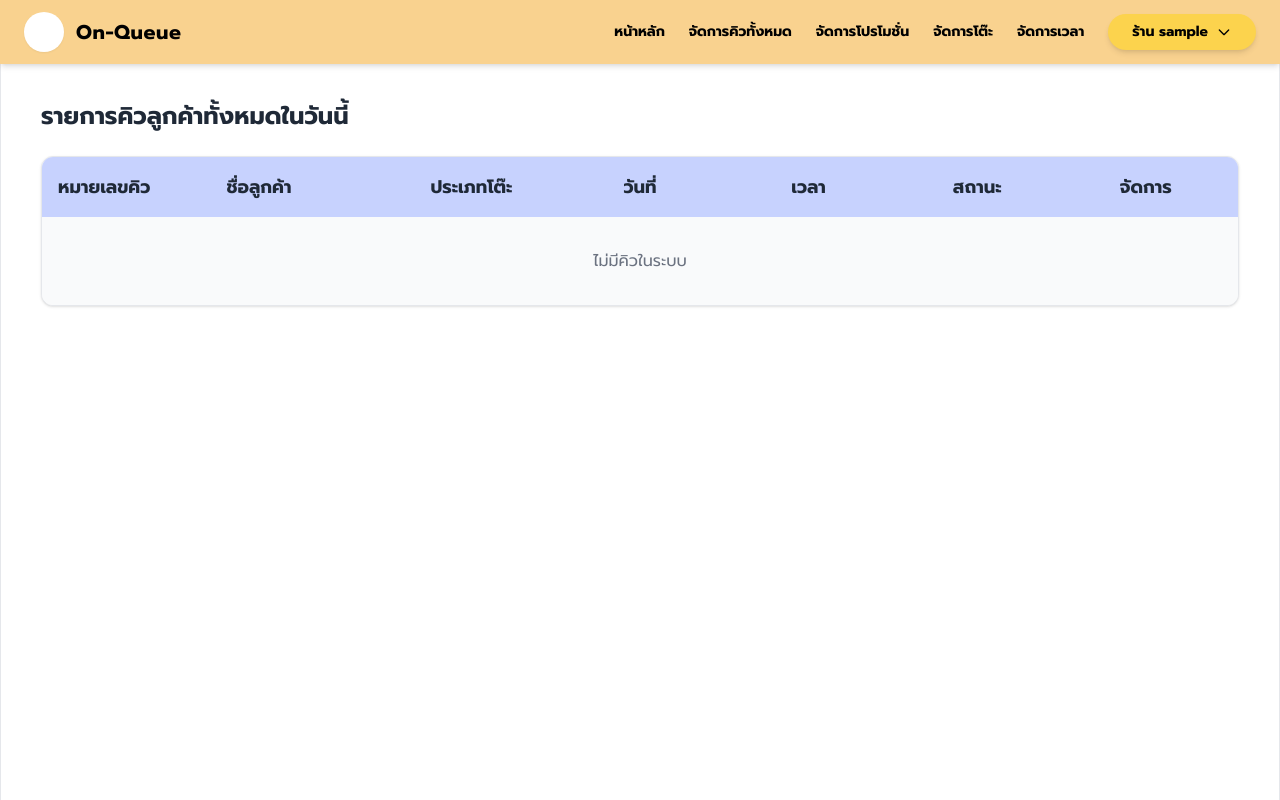
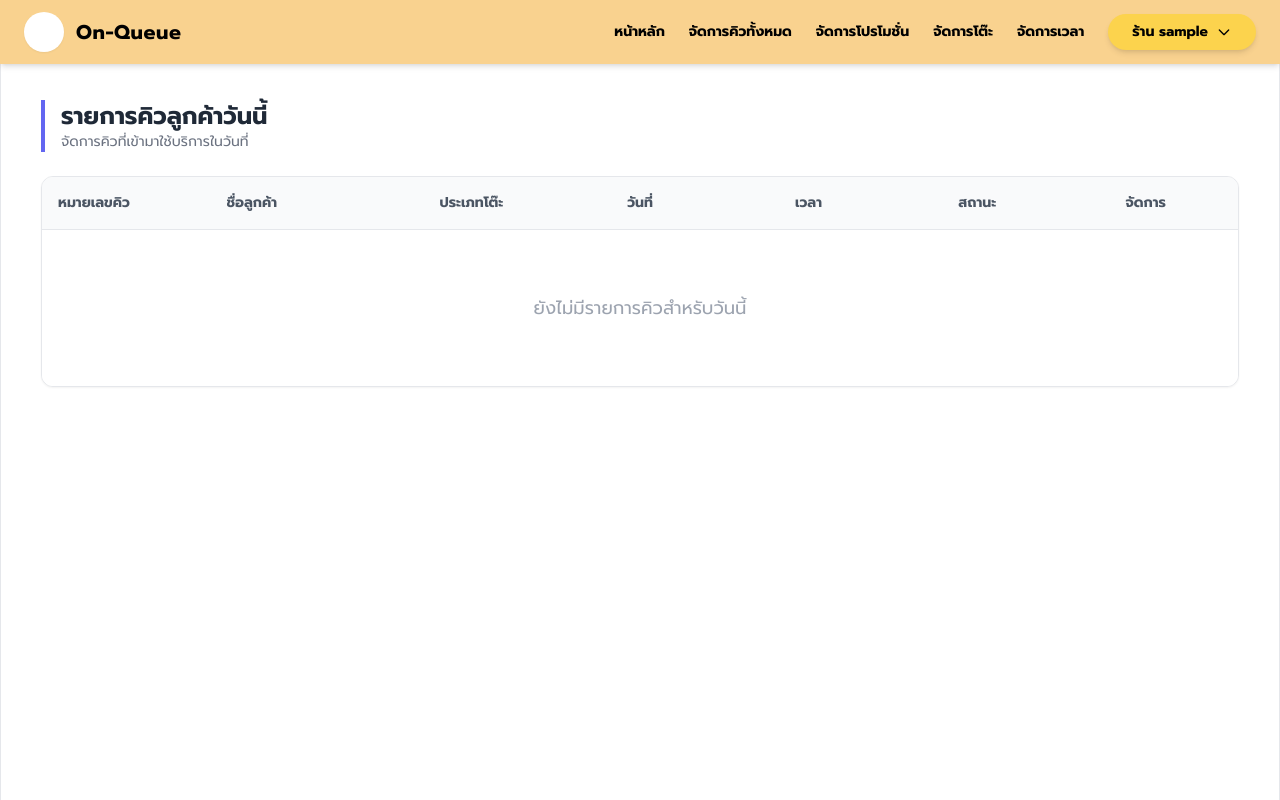
Before and after one commit to 65070196/project, a Django app: page /home/s/ in a window 1280 px wide. Run offline with Django 5.2, Linux system fonts and the light colour scheme; a user stored in the database is signed in; tables that the repository leaves empty hold one stand-in row (values such as "Sample post"); some libraries are stand-ins or nearby versions.

Commit message:
fix code

```diff
--- a/smartqueue/templates/home_shop.html
+++ b/smartqueue/templates/home_shop.html
@@ -6,16 +6,16 @@
   <div class="bg-white w-full max-w-[1440px] h-full shadow-2xl border-x overflow-y-auto no-scrollbar">
     <div class="p-6 md:p-10 pb-24">
 
-      <div class="mb-6">
-        <h2 class="text-2xl font-bold text-gray-800">รายการคิวลูกค้าทั้งหมดในวันนี้</h2>
+      <div class="mb-6 border-l-4 border-indigo-500 pl-4">
+        <h2 class="text-2xl font-bold text-gray-800">รายการคิวลูกค้าวันนี้</h2>
+        <p class="text-sm text-gray-500">จัดการคิวที่เข้ามาใช้บริการในวันที่ {{ "now"|date:"d M Y" }}</p>
       </div>
 
-      <div class="bg-white rounded-xl overflow-hidden shadow border border-gray-200">
-
+      <div class="bg-white rounded-xl overflow-hidden shadow-sm border border-gray-200">
         <div class="w-full overflow-x-auto">
           <div class="min-w-[900px]">
 
-            <div class="grid grid-cols-7 gap-4 bg-indigo-200 text-lg font-bold text-gray-800 px-4 py-4">
+            <div class="grid grid-cols-7 gap-4 bg-gray-50 text-sm font-bold text-gray-600 px-4 py-4 border-b border-gray-200">
               <div class="truncate">หมายเลขคิว</div>
               <div class="truncate">ชื่อลูกค้า</div>
               <div class="truncate text-center">ประเภทโต๊ะ</div>
@@ -26,79 +26,89 @@
             </div>
 
             {% for queue in queues %}
-            <div class="grid grid-cols-7 gap-4 items-center px-4 py-5 text-base bg-gray-100 border-b border-white hover:bg-gray-200 transition-colors">
+            <div class="grid grid-cols-7 gap-4 items-center px-4 py-4 text-sm bg-white border-b border-gray-50 hover:bg-blue-50/30 transition-colors">
 
-              <div class="font-bold text-gray-800 truncate">
+              <div class="font-bold text-gray-800">
                 #{{ queue.queue_id }}
               </div>
 
-              <div class="font-bold text-gray-800 truncate" title="{{ queue.customer.auth.first_name }} {{ queue.customer.auth.last_name }}">
+              <div class="font-bold text-gray-800 truncate">
                 {{ queue.customer.auth.first_name }} {{ queue.customer.auth.last_name }}
               </div>
 
-              <div class="font-bold text-gray-700 text-center truncate" title="{{ queue.table.name|default:'ไม่ได้ระบุ' }}">
+              <div class="text-gray-600 text-center truncate">
                 {{ queue.table.name|default:"ไม่ได้ระบุ" }}
               </div>
 
-              <div class="font-bold text-gray-700 text-center truncate">
-                {{ queue.queue_time|date:"d/m/Y" }}
+              <div class="text-gray-600 text-center">
+                {{ queue.queue_date|date:"d/m/Y" }}
               </div>
 
-              <div class="font-bold text-gray-700 text-center truncate">
+              <div class="text-gray-700 font-semibold text-center">
                 {{ queue.queue_time|date:"H:i" }} น.
               </div>
 
               <div class="text-center">
                 {% if queue.status == 'doing' %}
-                  <span class="px-3 py-1.5 text-sm rounded-full bg-yellow-100 text-yellow-700 font-bold border border-yellow-200 whitespace-nowrap">
-                    ⏳ {{ queue.get_status_display }}
+                  <span class="px-3 py-1 text-xs rounded-full bg-yellow-100 text-yellow-700 font-bold border border-yellow-200">
+                    ⏳ กำลังทำ
                   </span>
                 {% elif queue.status == 'done' %}
-                  <span class="px-3 py-1.5 text-sm rounded-full bg-green-100 text-green-700 font-bold border border-green-200 whitespace-nowrap">
-                    ✅ {{ queue.get_status_display }}
+                  <span class="px-3 py-1 text-xs rounded-full bg-green-100 text-green-700 font-bold border border-green-200">
+                    ✅ เสร็จสิ้น
                   </span>
                 {% elif queue.status == 'cancel' %}
-                  <span class="px-3 py-1.5 text-sm rounded-full bg-red-100 text-red-700 font-bold border border-red-200 whitespace-nowrap">
-                    ❌ {{ queue.get_status_display }}
+                  <span class="px-3 py-1 text-xs rounded-full bg-red-100 text-red-700 font-bold border border-red-200">
+                    ❌ ยกเลิก
+                  </span>
+                {% else %}
+                  <span class="px-3 py-1 text-xs rounded-full bg-blue-100 text-blue-700 font-bold border border-blue-200">
+                    🕒 รอคิว
                   </span>
                 {% endif %}
               </div>
 
               <div class="flex justify-center gap-2">
-                <a href="{% url 'edit-queue' q.queue_id %}?next=today" class="...">แก้ไขสถานะ</a>
-                <button onclick="openDelete(`{% url 'queue-delete' queue.queue_id %}`)" class="px-3 py-1.5 bg-[#df4141] hover:bg-red-600 text-white rounded-lg text-sm font-bold shadow-sm transition-colors whitespace-nowrap">
+                <a href="{% url 'queue-edit' queue.queue_id %}?next=today"
+                   class="px-3 py-1.5 bg-indigo-600 hover:bg-indigo-700 text-white rounded-lg text-xs font-bold transition-colors">
+                  แก้ไขสถานะ
+                </a>
+                <button onclick="openDelete(`{% url 'queue-delete' queue.queue_id %}`)"
+                        class="px-3 py-1.5 bg-red-100 hover:bg-red-500 text-red-600 hover:text-white rounded-lg text-xs font-bold transition-colors">
                   ลบ
                 </button>
               </div>
 
             </div>
             {% empty %}
-            <div class="px-4 py-8 text-center text-gray-500 bg-gray-50 text-base">
-              ไม่มีคิวในระบบ
+            <div class="px-4 py-16 text-center text-gray-400 bg-white">
+              <p class="text-lg">ยังไม่มีรายการคิวสำหรับวันนี้</p>
             </div>
             {% endfor %}
 
           </div>
         </div>
-
       </div>
-
     </div>
   </div>
 </div>
 
-<div id="deleteModal" class="hidden fixed inset-0 bg-black/20 z-50 items-center justify-center transition-opacity">
-  <div class="bg-white rounded-2xl shadow-2xl p-8 w-[380px] text-center">
-    <p class="text-gray-800 font-bold mb-8 text-[20px]">คุณยืนยันว่าต้องการที่จะลบใช่หรือไม่</p>
+<div id="deleteModal" class="hidden fixed inset-0 bg-black/40 z-50 items-center justify-center flex p-4">
+  <div class="bg-white rounded-2xl shadow-xl p-8 w-full max-w-[400px] text-center transform transition-all">
+    <div class="mb-4 text-red-500">
+        <svg class="w-16 h-16 mx-auto" fill="none" stroke="currentColor" viewBox="0 0 24 24"><path stroke-linecap="round" stroke-linejoin="round" stroke-width="2" d="M19 7l-.867 12.142A2 2 0 0116.138 21H7.862a2 2 0 01-1.995-1.858L5 7m5 4v6m4-6v6m1-10V4a1 1 0 00-1-1h-4a1 1 0 00-1 1v3M4 7h16"></path></svg>
+    </div>
+    <h3 class="text-xl font-bold text-gray-900 mb-2">ยืนยันการลบคิว?</h3>
+    <p class="text-gray-500 mb-8">คุณไม่สามารถย้อนกลับการกระทำนี้ได้</p>
 
-    <form id="deleteForm" method="POST" action="">
+    <form id="deleteForm" method="POST">
       {% csrf_token %}
-      <div class="flex justify-center gap-6">
-        <button type="submit" class="bg-[#66d148] hover:bg-green-500 text-white font-bold py-2 px-10 rounded-lg shadow-sm transition-colors">
-          ใช่
+      <div class="flex gap-3">
+        <button type="button" onclick="closeDelete()" class="flex-1 py-3 bg-gray-100 hover:bg-gray-200 text-gray-700 font-bold rounded-xl transition-all">
+          ยกเลิก
         </button>
-        <button type="button" onclick="closeDelete()" class="bg-[#df4141] hover:bg-red-600 text-white font-bold py-2 px-10 rounded-lg shadow-sm transition-colors">
-          ไม่
+        <button type="submit" class="flex-1 py-3 bg-red-600 hover:bg-red-700 text-white font-bold rounded-xl shadow-lg shadow-red-200 transition-all">
+          ยืนยันการลบ
         </button>
       </div>
     </form>
```
